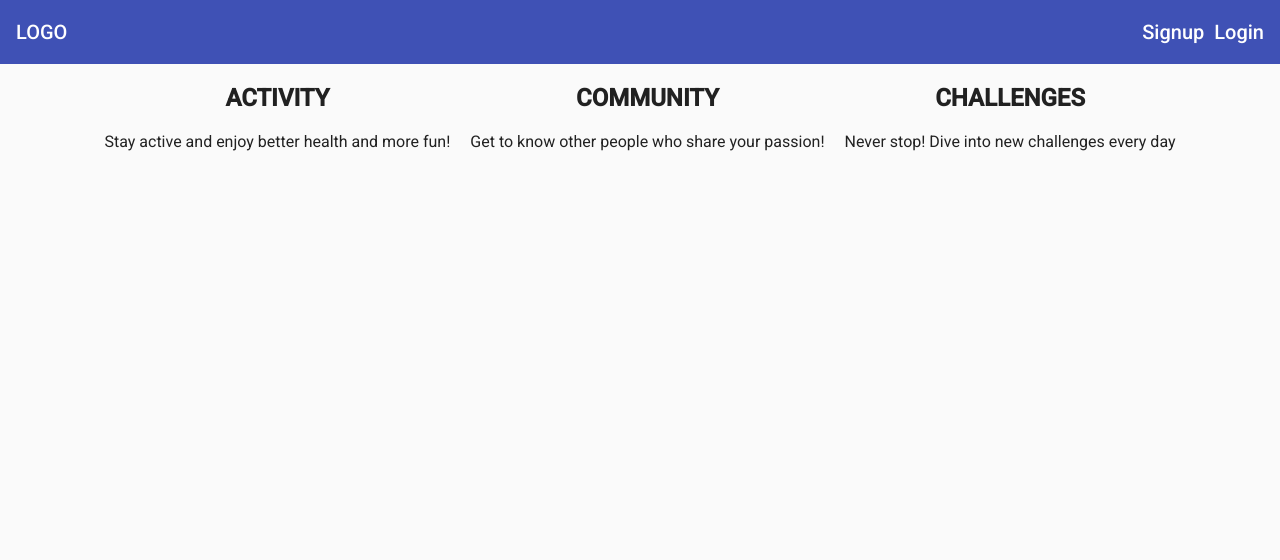
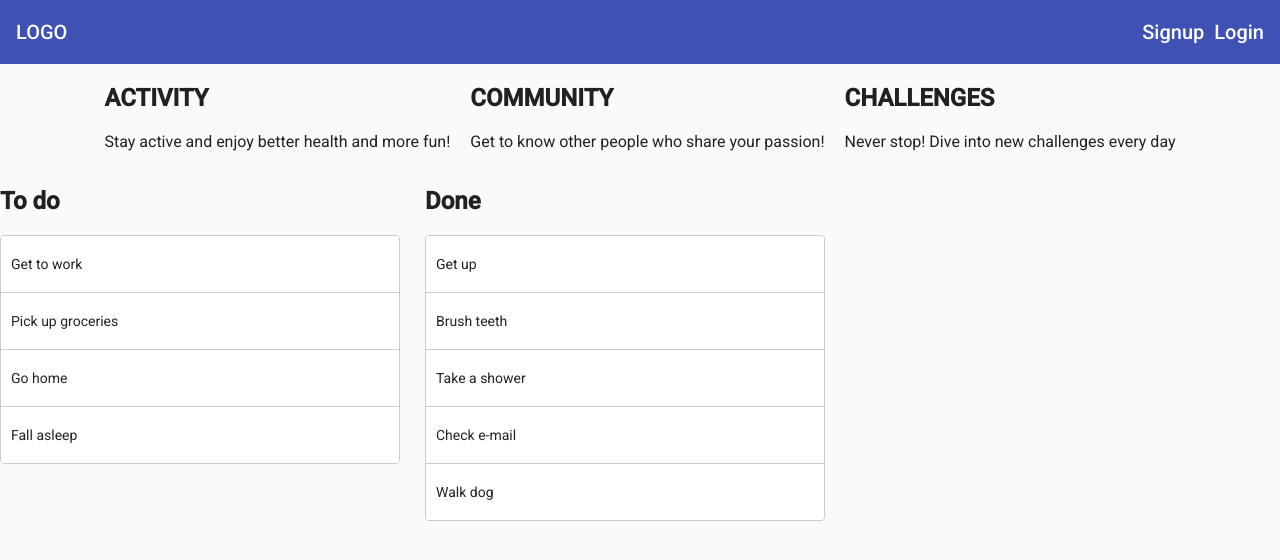
Before and after one commit to shytownish/raven-partners-ui-, an Angular app: page / in a window 1280 px wide. Shown: the top 560 px of the page. Built offline with nearby package versions, Linux system fonts and the light colour scheme.

Commit message:
drag and drop

```diff
--- a/src/app/welcome/welcome.component.css
+++ b/src/app/welcome/welcome.component.css
@@ -1,3 +1,54 @@
-.welcome {
-  text-align: center;
+.example-container {
+  width: 400px;
+  max-width: 100%;
+  margin: 0 25px 25px 0;
+  display: inline-block;
+  vertical-align: top;
 }
+
+.example-list {
+  border: solid 1px #ccc;
+  min-height: 60px;
+  background: white;
+  border-radius: 4px;
+  overflow: hidden;
+  display: block;
+}
+
+.example-box {
+  padding: 20px 10px;
+  border-bottom: solid 1px #ccc;
+  color: rgba(0, 0, 0, 0.87);
+  display: flex;
+  flex-direction: row;
+  align-items: center;
+  justify-content: space-between;
+  box-sizing: border-box;
+  cursor: move;
+  background: white;
+  font-size: 14px;
+}
+
+.cdk-drag-preview {
+  box-sizing: border-box;
+  border-radius: 4px;
+  box-shadow: 0 5px 5px -3px rgba(0, 0, 0, 0.2),
+  0 8px 10px 1px rgba(0, 0, 0, 0.14),
+  0 3px 14px 2px rgba(0, 0, 0, 0.12);
+}
+
+.cdk-drag-placeholder {
+  opacity: 0;
+}
+
+.cdk-drag-animating {
+  transition: transform 250ms cubic-bezier(0, 0, 0.2, 1);
+}
+
+.example-box:last-child {
+  border: none;
+}
+
+.example-list.cdk-drop-list-dragging .example-box:not(.cdk-drag-placeholder) {
+  transition: transform 250ms cubic-bezier(0, 0, 0.2, 1);
+}
--- a/src/app/welcome/welcome.component.html
+++ b/src/app/welcome/welcome.component.html
@@ -12,3 +12,31 @@
     <p>Never stop! Dive into new challenges every day</p>
   </section>
 </div>
+
+<div class="example-container">
+  <h2>To do</h2>
+
+  <div
+    cdkDropList
+    #todoList="cdkDropList"
+    [cdkDropListData]="todo"
+    [cdkDropListConnectedTo]="[doneList]"
+    class="example-list"
+    (cdkDropListDropped)="drop($event)">
+    <div class="example-box" *ngFor="let item of todo" cdkDrag>{{item}}</div>
+  </div>
+</div>
+
+<div class="example-container">
+  <h2>Done</h2>
+
+  <div
+    cdkDropList
+    #doneList="cdkDropList"
+    [cdkDropListData]="done"
+    [cdkDropListConnectedTo]="[todoList]"
+    class="example-list"
+    (cdkDropListDropped)="drop($event)">
+    <div class="example-box" *ngFor="let item of done" cdkDrag>{{item}}</div>
+  </div>
+</div>
--- a/src/app/welcome/welcome.component.ts
+++ b/src/app/welcome/welcome.component.ts
@@ -1,4 +1,5 @@
 import { Component, OnInit } from '@angular/core';
+import {CdkDragDrop, moveItemInArray, transferArrayItem} from "@angular/cdk/drag-drop";
 
 @Component({
   selector: 'app-welcome',
@@ -6,10 +7,36 @@ import { Component, OnInit } from '@angular/core';
   styleUrls: ['./welcome.component.css']
 })
 export class WelcomeComponent implements OnInit {
+  todo = [
+    'Get to work',
+    'Pick up groceries',
+    'Go home',
+    'Fall asleep'
+  ];
+
+  done = [
+    'Get up',
+    'Brush teeth',
+    'Take a shower',
+    'Check e-mail',
+    'Walk dog'
+  ];
 
   constructor() { }
 
   ngOnInit(): void {
   }
 
+
+  drop(event: CdkDragDrop<string[]>) {
+    if (event.previousContainer === event.container) {
+      moveItemInArray(event.container.data, event.previousIndex, event.currentIndex);
+    } else {
+      transferArrayItem(event.previousContainer.data,
+        event.container.data,
+        event.previousIndex,
+        event.currentIndex);
+    }
+  }
+
 }
```
Also changed, not shown: src/app/material.module.ts (+75 -2 lines).
